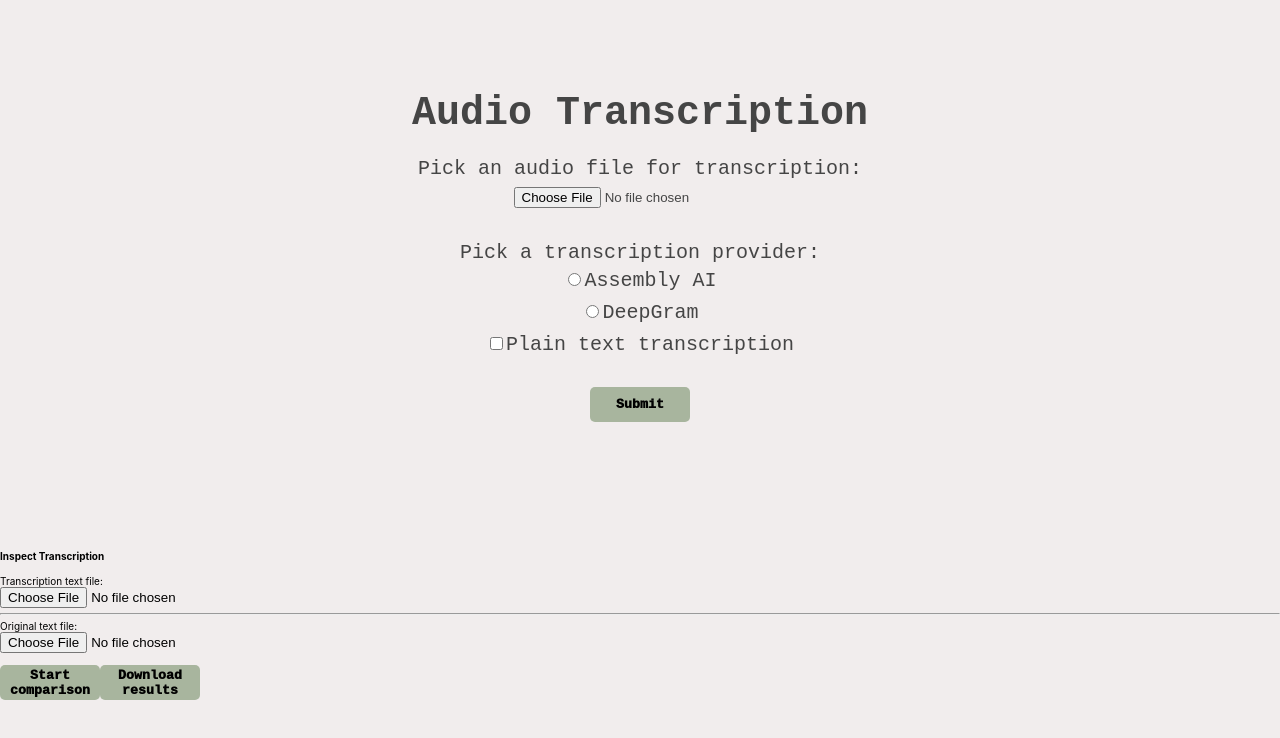
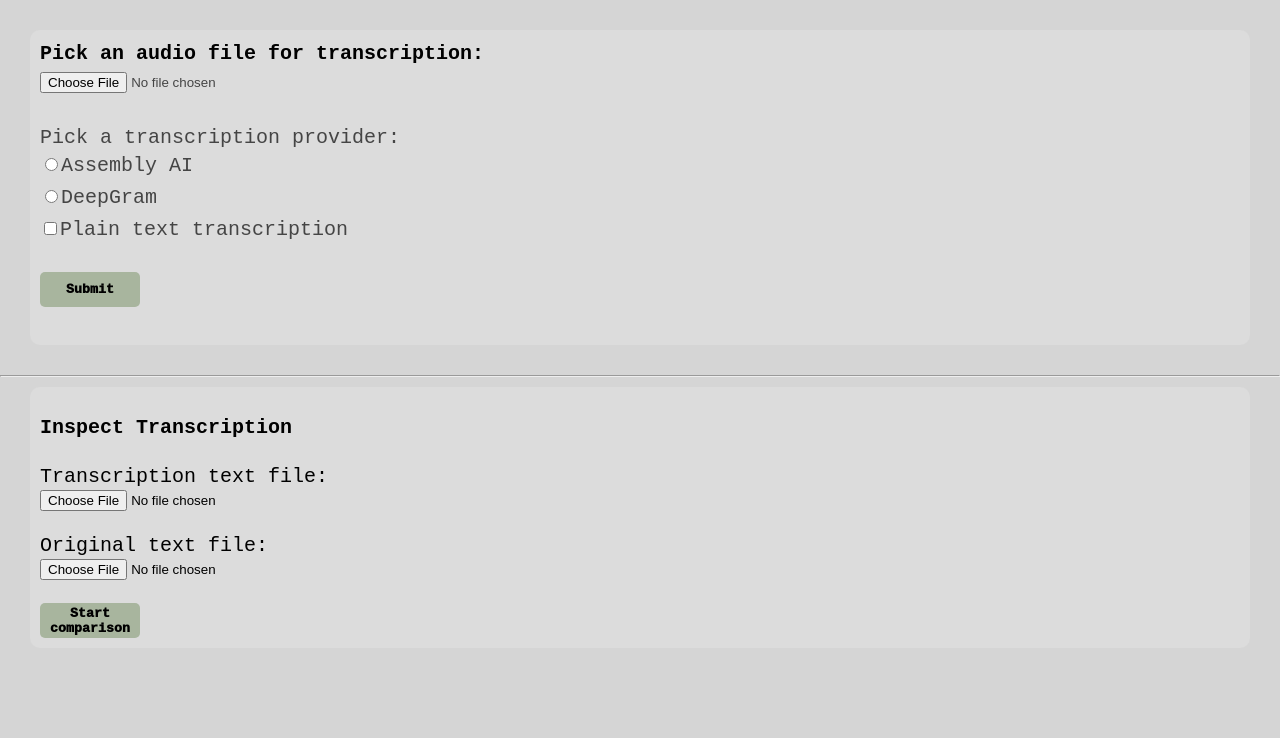
Before and after one commit to iuf26/HCOEspeech2text, a React (Create React App) app: page / in a window 1280 px wide. Shown: the top 738 px of the page. Built offline with nearby package versions, Linux system fonts and the light colour scheme.

Commit message:
worked on design

```diff
--- a/src/components/EvaluateTranscription.js
+++ b/src/components/EvaluateTranscription.js
@@ -8,6 +8,7 @@ export function EvaluateTranscription() {
   const [transcribedTextFile, setTranscribedTextFile] = useState();
   const [originalTextFile, setOriginalTextFile] = useState();
   const [comparisonResult, setComparisonResult] = useState({});
+  const [downloadAvailable,setDownloadAvailable] = useState(false);
   const filesTextComparisonUrl = `${environment.apiUrl}/compare-documents`;
 
   const onSubmitButtonClick = () => {
@@ -23,6 +24,7 @@ export function EvaluateTranscription() {
       .then((response) => response.data)
       .then((data) => {
         setComparisonResult(data);
+        setDownloadAvailable(true);
       })
       .catch((error) => console.error(error));
   };
@@ -87,7 +89,7 @@ export function EvaluateTranscription() {
   };
 
   return (
-    <div>
+    <div className="container__evaluate-transcription">
       <h4>Inspect Transcription</h4>
       <label htmlFor="transcribed">Transcription text file:</label>
       <br></br>
@@ -100,7 +102,7 @@ export function EvaluateTranscription() {
         }}
       />
       <br></br>
-      <hr></hr>
+      <br></br>
       <label htmlFor="original">Original text file:</label>
       <br></br>
       <input
@@ -113,13 +115,13 @@ export function EvaluateTranscription() {
       />
       <br></br>
       <br></br>
-      <div>
-        <button className="submit-button" onClick={onSubmitButtonClick}>
+      <div style={{display:"flex",gap:"10px"}}>
+        <button className="submit-button" onClick={() => {setDownloadAvailable(false);onSubmitButtonClick()}}>
           Start comparison
         </button>
-        <button className="submit-button" onClick={onDownloadButtonClick}>
+        { downloadAvailable? <button className="submit-button" onClick={onDownloadButtonClick}>
           Download results
-        </button>
+        </button> : null}
       </div>
     </div>
   );
--- a/src/components/FileUploadPage.js
+++ b/src/components/FileUploadPage.js
@@ -179,11 +179,11 @@ export function FileUploadPage() {
 
   return (
     <>
+
       <div className="sign-section"></div>
       <div className="main">
-        <h1>Audio Transcription</h1>
         <label htmlFor="input-audio">
-          Pick an audio file for transcription:<br></br>
+          <strong style={{color:"black"}}>Pick an audio file for transcription:</strong><br></br>
           <input
             id="input-audio"
             type="file"
@@ -251,7 +251,7 @@ export function FileUploadPage() {
           {loading ? <SpinnerCircular size={30} color="red" /> : null}
         </div>
       </div>
-      {/* EvaluateTranscription() */}
+      <hr></hr>
       <EvaluateTranscription></EvaluateTranscription>
     </>
   );
--- a/src/index.css
+++ b/src/index.css
@@ -7,7 +7,7 @@ body {
 
   background-position-y: -70px;
 
-  background-color: #F1EDED;
+  background-color: #D5D5D5;
 
   font-family: -apple-system, BlinkMacSystemFont, 'Segoe UI', 'Roboto', 'Oxygen',
     'Ubuntu', 'Cantarell', 'Fira Sans', 'Droid Sans', 'Helvetica Neue',
--- a/src/styles/Main.css
+++ b/src/styles/Main.css
@@ -1,24 +1,30 @@
 .main{
-    text-align:center;
+    background-color: #DCDCDC;
+    border-radius: 1rem;
+    margin: 3rem 3rem;
+    padding: 1rem;
+    text-align:left;
     color: #454545;
     font-weight: 400;
-    line-height: 28px;
-    margin:100px auto;
+    line-height: 2.8rem;
+
         text-shadow:100;
 
-    font-size: 20px;
+    font-size: 2rem;
     font-family: 'Courier New', Courier, monospace, Times, serif, serif;
 }
 
 
 .submit-button{
+
     border: none;
-    height: 35px;
-    width: 100px;
-    border-radius: 5px;
+    height: 3.5rem;
+    width: 10rem;
+    border-radius: 0.5rem;
     font-family: 'Courier New', Courier, monospace;
     font-weight: 1000;
     background-color: rgb(168, 181, 158);
+
 }
 .submit-button:hover{
     background-color:rgb(39, 81, 118);
@@ -29,20 +35,29 @@
 .buttons{
     display: flex;
     flex-direction: row;
-    column-gap: 3px;
+    column-gap: 0.3rem;
     align-self: center;
-    justify-content: center;
+    justify-content: flex-start;
 }
 
 .radio-api{
     display: flex;
     flex-direction: column;
-    row-gap: 4px;
+    row-gap: 0.4rem;
     justify-content: center;
 
 
 }
-.option{
-  /* width: 300px; */
+.container__evaluate-transcription{
+    background-color: #DCDCDC;
+    border-radius: 1rem;
+    font-family: 'Courier New', Courier, monospace, Times, serif, serif;
+    font-weight: 300;
+    font-size: 2rem;
+    margin: 1rem 3rem;
+    padding-left: 1rem;
+    padding-top: 0.2rem;
+    padding-bottom: 1rem;
+
 
 }
```
